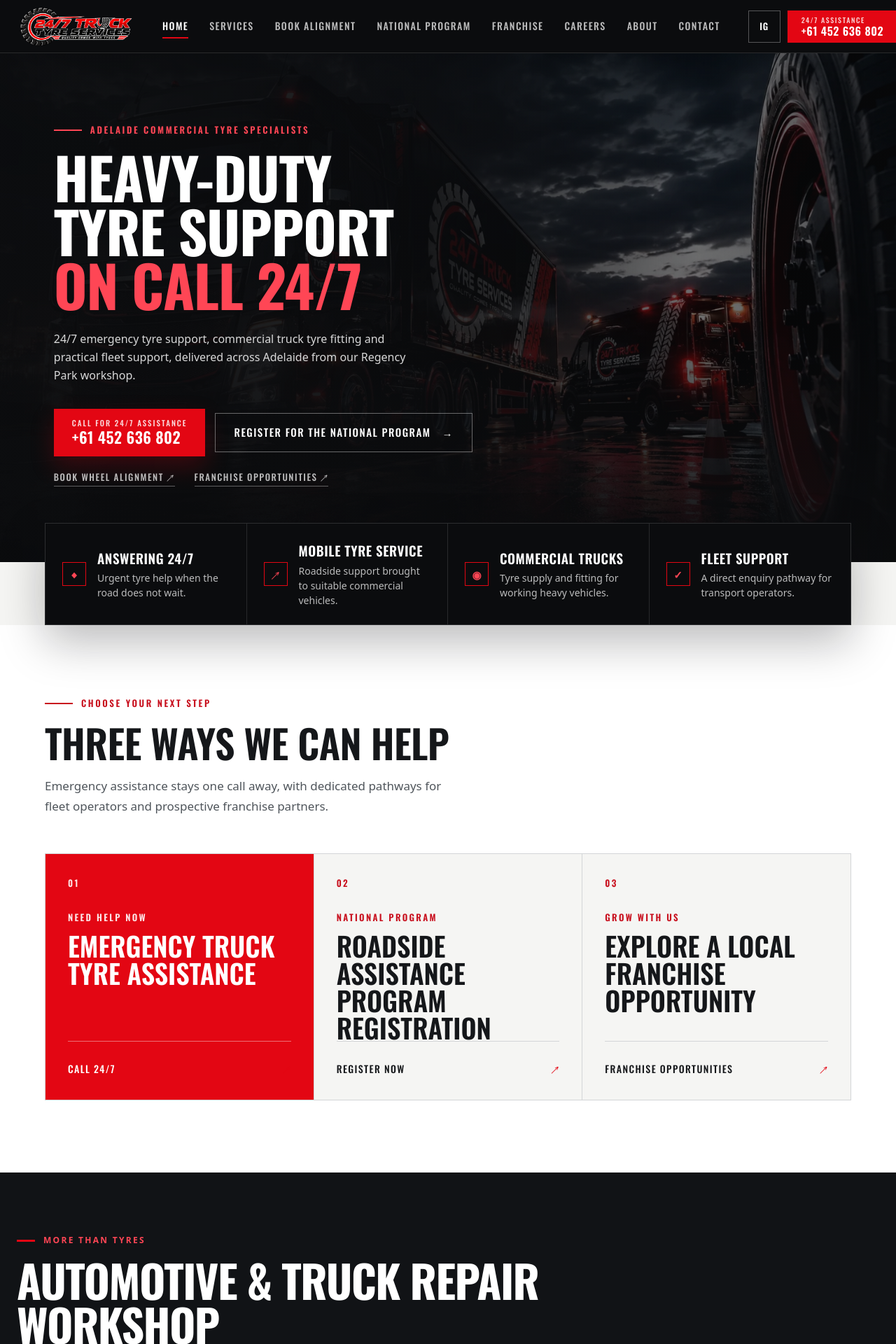
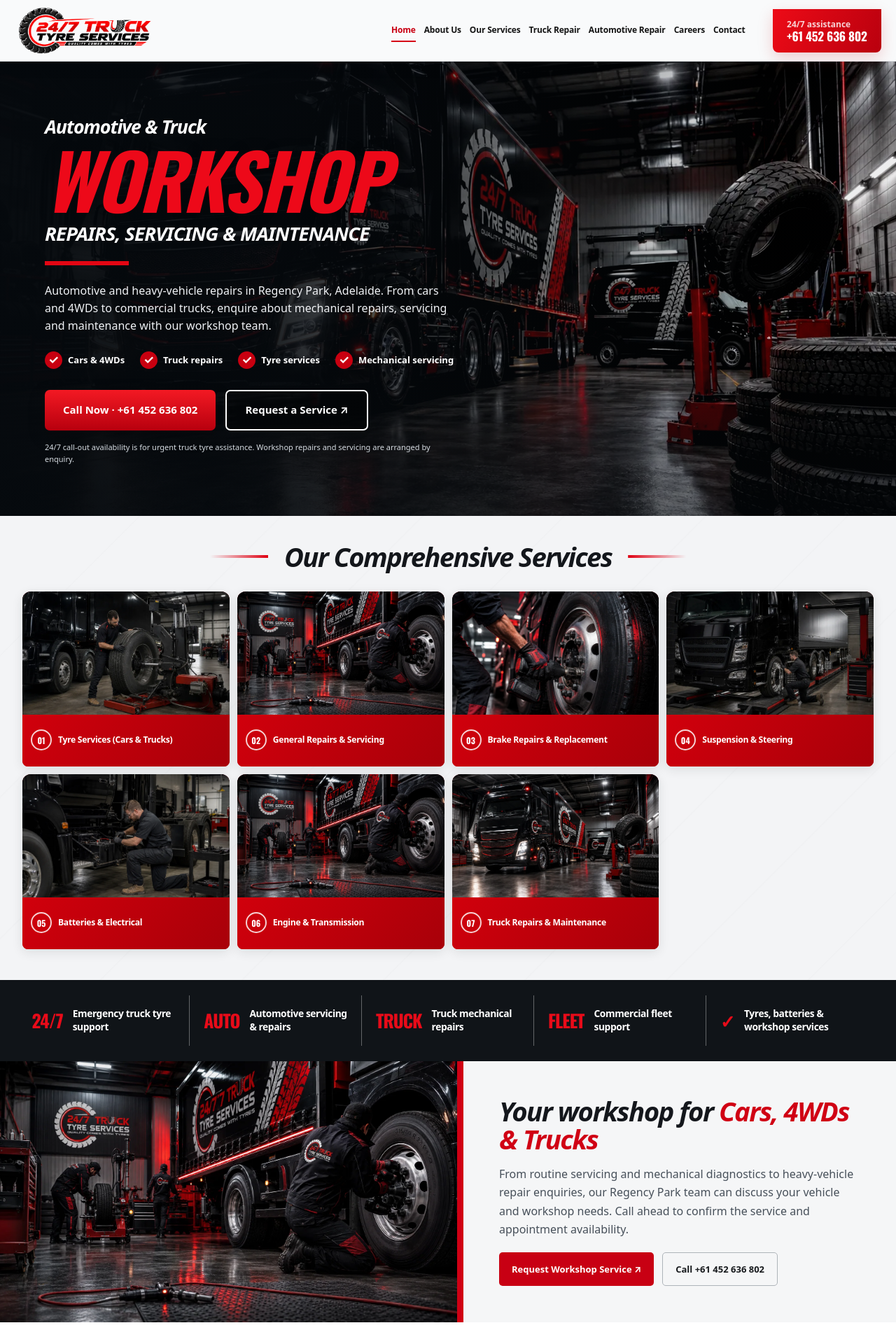
Before and after one commit to abubakerasif202/247truck, a Next.js app: page / in a window 1280 px wide. Shown: the top 1920 px of the page at 70% size. Built offline with nearby package versions, Linux system fonts and the light colour scheme; a web font is replaced by a local one.

Commit message:
feat: match approved automotive and truck workshop homepage visual

```diff
--- a/app/site-components.tsx
+++ b/app/site-components.tsx
@@ -16,8 +16,18 @@ import {
 } from "./site-data";
 import ABDeveloperCredit from "./ABDeveloperCredit";
 import updates from "./workshop-updates.module.css";
+import homeDesign from "./home-redesign.module.css";
 
 const INSTAGRAM_URL = "https://www.instagram.com/247trucktyreservice";
+const homeNavItems = [
+  ["Home", "/"],
+  ["About Us", "/about"],
+  ["Our Services", "/services"],
+  ["Truck Repair", "/truck-mechanical-repairs"],
+  ["Automotive Repair", "/automotive-repairs"],
+  ["Careers", "/careers"],
+  ["Contact", "/contact"],
+] as const;
 
 function Logo({ compact = false, white = false }: { compact?: boolean; white?: boolean }) {
   return (
@@ -38,6 +48,7 @@ function PhoneCta({ className, overline }: { className: string; overline: string
 
 function Header() {
   const pathname = usePathname();
+  const headerNavItems = pathname === "/" ? homeNavItems : navItems;
   const [open, setOpen] = useState(false);
   const [isMobile, setIsMobile] = useState(false);
   const menuButton = useRef<HTMLButtonElement>(null);
@@ -104,7 +115,7 @@ function Header() {
   }, [open, closeMenu]);
 
   return (
-    <header className="site-header">
+    <header className={pathname === "/" ? `site-header ${homeDesign.homeHeader}` : "site-header"}>
       <div className="header-inner">
         <Logo compact />
         <nav ref={navigation} id="primary-navigation" className={`main-nav${open ? " is-open" : ""}`} aria-label="Primary navigation" aria-hidden={isMobile && !open} inert={isMobile && !open ? true : undefined}>
@@ -113,7 +124,7 @@ function Header() {
             <button type="button" className="drawer-close" aria-label="Close navigation" onClick={closeMenu}>×</button>
           </p>
           <div className="nav-links">
-            {navItems.map(([label, href]) => (
+            {headerNavItems.map(([label, href]) => (
               <Link
                 key={href}
                 href={href}
@@ -166,6 +177,8 @@ function Footer() {
           <h2>Services</h2>
           <Link href="/24-7-truck-tyre-assistance">Emergency assistance</Link>
           <Link href="/truck-tyre-fitting">Truck tyre fitting</Link>
+          <Link href="/automotive-repairs">Automotive repairs</Link>
+          <Link href="/truck-mechanical-repairs">Truck mechanical repairs</Link>
           <Link href="/book-wheel-alignment">Book wheel alignment</Link>
           <Link href="/truck-tyres">Truck tyre supply</Link>
           <Link href="/truck-battery-fitting">Truck battery fitting</Link>
@@ -220,35 +233,120 @@ export function SectionHeading({ eyebrow, title, intro, dark = false, id }: { ey
   );
 }
 
+
 function Hero() {
   return (
-    <section className="hero" aria-labelledby="hero-title">
-      <div className="hero-image" aria-hidden="true" />
-      <div className="hero-copy">
-        <p className="eyebrow"><span />Adelaide commercial tyre specialists</p>
-        <h1 id="hero-title">Heavy-duty tyre support <span>on call 24/7</span></h1>
-        <p className="hero-intro">24/7 emergency tyre support, commercial truck tyre fitting and practical fleet support, delivered across Adelaide from our Regency Park workshop.</p>
-        <div className="hero-buttons">
-          <PhoneCta className="button button--red button--phone" overline="Call for 24/7 assistance" />
-          <Link className="button button--ghost" href="/fleet-roadside-assistance">Register for the national program <span aria-hidden="true">→</span></Link>
+    <section className={homeDesign.homeHero} aria-labelledby="hero-title">
+      <div className={homeDesign.homeHeroPhoto}>
+        <Image
+          src="/images/pack-03-workshop-truck.webp"
+          alt="Heavy commercial truck inside the vehicle workshop"
+          fill
+          priority
+          sizes="100vw"
+        />
+      </div>
+      <div className={homeDesign.heroContent}>
+        <span className={homeDesign.heroKicker}>Automotive &amp; Truck</span>
+        <h1 id="hero-title" className={homeDesign.heroTitle}>WORKSHOP</h1>
+        <strong className={homeDesign.heroSub}>Repairs, servicing &amp; maintenance</strong>
+        <span className={homeDesign.heroRule} aria-hidden="true" />
+        <p className={homeDesign.heroDescription}>
+          Automotive and heavy-vehicle repairs in Regency Park, Adelaide.
+          From cars and 4WDs to commercial trucks, enquire about mechanical
+          repairs, servicing and maintenance with our workshop team.
+        </p>
+        <div className={homeDesign.heroPills}>
+          <span>Cars &amp; 4WDs</span>
+          <span>Truck repairs</span>
+          <span>Tyre services</span>
+          <span>Mechanical servicing</span>
         </div>
-        <div className="hero-tertiary-row">
-          <Link className="hero-tertiary" href="/book-wheel-alignment">Book wheel alignment ↗</Link>
-          <Link className="hero-tertiary" href="/franchise">Franchise opportunities ↗</Link>
+        <div className={homeDesign.heroActions}>
+          <a href={PHONE_HREF} className={homeDesign.heroPrimary}>Call Now · {PHONE_DISPLAY}</a>
+          <Link href="/contact" className={homeDesign.heroSecondary}>Request a Service ↗</Link>
+        </div>
+        <p className={homeDesign.heroScope}>24/7 call-out availability is for urgent truck tyre assistance. Workshop repairs and servicing are arranged by enquiry.</p>
+      </div>
+    </section>
+  );
+}
+
+const showcaseServices = [
+  { title: "Tyre Services (Cars & Trucks)", image: "/images/truck-tyre-fitting.webp", alt: "Technician servicing a heavy commercial truck wheel", href: "/truck-tyre-fitting" },
+  { title: "General Repairs & Servicing", image: "/images/pack-09-workshop-team.webp", alt: "Mechanic working inside the workshop", href: "/automotive-repairs" },
+  { title: "Brake Repairs & Replacement", image: "/images/pack-04-wheel-fitting.webp", alt: "Technician working with commercial vehicle wheels", href: "/automotive-repairs" },
+  { title: "Suspension & Steering", image: "/images/truck-wheel-alignment.webp", alt: "Truck wheel undergoing a workshop alignment service", href: "/automotive-repairs" },
+  { title: "Batteries & Electrical", image: "/images/truck-battery-fitting.webp", alt: "Truck battery maintenance in a workshop", href: "/truck-battery-fitting" },
+  { title: "Engine & Transmission", image: "/images/pack-09-workshop-team.webp", alt: "Mechanics carrying out workshop repair work", href: "/truck-mechanical-repairs" },
+  { title: "Truck Repairs & Maintenance", image: "/images/pack-03-workshop-truck.webp", alt: "Commercial truck in a repair workshop", href: "/truck-mechanical-repairs" },
+] as const;
+
+function HomepageServices() {
+  return (
+    <section className={homeDesign.serviceShowcase} aria-labelledby="showcase-title">
+      <div className={homeDesign.serviceShowcaseInner}>
+        <h2 id="showcase-title" className={homeDesign.showcaseHeading}>Our Comprehensive Services</h2>
+        <div className={homeDesign.showcaseGrid}>
+          {showcaseServices.map((service, index) => (
+            <Link key={service.title} href={service.href} className={homeDesign.showcaseCard} aria-label={service.title}>
+              <span className={homeDesign.showcasePhoto}>
+                <Image src={service.image} alt={service.alt} fill sizes="(max-width: 520px) 50vw, (max-width: 1350px) 25vw, 15vw" />
+              </span>
+              <span className={homeDesign.showcaseLabel}>
+                <span className={homeDesign.showcaseIndex} aria-hidden="true">{String(index + 1).padStart(2, "0")}</span>
+                <strong>{service.title}</strong>
+              </span>
+            </Link>
+          ))}
         </div>
       </div>
     </section>
   );
 }
 
-function TrustStrip() {
-  const items = [
-    ["◆", "Answering 24/7", "Urgent tyre help when the road does not wait."],
-    ["↗", "Mobile tyre service", "Roadside support brought to suitable commercial vehicles."],
-    ["◉", "Commercial trucks", "Tyre supply and fitting for working heavy vehicles."],
-    ["✓", "Fleet support", "A direct enquiry pathway for transport operators."],
-  ];
-  return <section className="trust-strip" aria-label="Service highlights">{items.map(([icon, title, copy]) => <article key={title}><span aria-hidden="true">{icon}</span><div><strong>{title}</strong><small>{copy}</small></div></article>)}</section>;
+function HomepageBenefits() {
+  const highlights = [
+    ["24/7", "Emergency truck tyre support"],
+    ["AUTO", "Automotive servicing & repairs"],
+    ["TRUCK", "Truck mechanical repairs"],
+    ["FLEET", "Commercial fleet support"],
+    ["✓", "Tyres, batteries & workshop services"],
+  ] as const;
+  return (
+    <section className={homeDesign.benefitStrip} aria-label="Workshop and roadside service highlights">
+      <div className={homeDesign.benefitGrid}>
+        {highlights.map(([icon, label]) => (
+          <div className={homeDesign.benefit} key={label}>
+            <span className={homeDesign.benefitIcon} aria-hidden="true">{icon}</span>
+            <strong>{label}</strong>
+          </div>
+        ))}
+      </div>
+    </section>
+  );
+}
+
+function HomepageWorkshopFeature() {
+  return (
+    <section className={homeDesign.workshopFeature} aria-labelledby="fully-equipped-heading">
+      <div className={homeDesign.featureMedia}>
+        <Image src="/images/pack-09-workshop-team.webp" alt="Automotive technicians servicing vehicles at a workshop" fill sizes="(max-width: 850px) 100vw, 52vw" />
+      </div>
+      <div className={homeDesign.featureContent}>
+        <h2 id="fully-equipped-heading">Your workshop for <span>Cars, 4WDs &amp; Trucks</span></h2>
+        <p>
+          From routine servicing and mechanical diagnostics to heavy-vehicle repair
+          enquiries, our Regency Park team can discuss your vehicle and workshop needs.
+          Call ahead to confirm the service and appointment availability.
+        </p>
+        <div className={homeDesign.featureActions}>
+          <Link href="/contact" className={homeDesign.featureBook}>Request Workshop Service ↗</Link>
+          <a href={PHONE_HREF} className={homeDesign.featureCall}>Call {PHONE_DISPLAY}</a>
+        </div>
+      </div>
+    </section>
+  );
 }
 
 function ServicesSection() {
@@ -608,7 +706,7 @@ function ServiceStructuredData({ page }: { page: DetailPage }) {
 }
 
 export function HomePage() {
-  return <SiteShell><StructuredData /><Hero /><TrustStrip /><CustomerJourneys /><WorkshopServices /><ServicesSection /><FleetBand /><WhyUs /><CareersBand /><Process /><FranchiseBand /><ServiceAreas /><AboutPreview /><Gallery /><EmergencyStrip /><FAQ /><ContactSection /><Location /></SiteShell>;
+  return <SiteShell><StructuredData /><Hero /><HomepageServices /><HomepageBenefits /><HomepageWorkshopFeature /><CustomerJourneys /><FleetBand /><WhyUs /><CareersBand /><Process /><FranchiseBand /><ServiceAreas /><AboutPreview /><Gallery /><EmergencyStrip /><FAQ /><ContactSection /><Location /></SiteShell>;
 }
 
 export function DetailPageView({ page }: { page: DetailPage }) {
```
